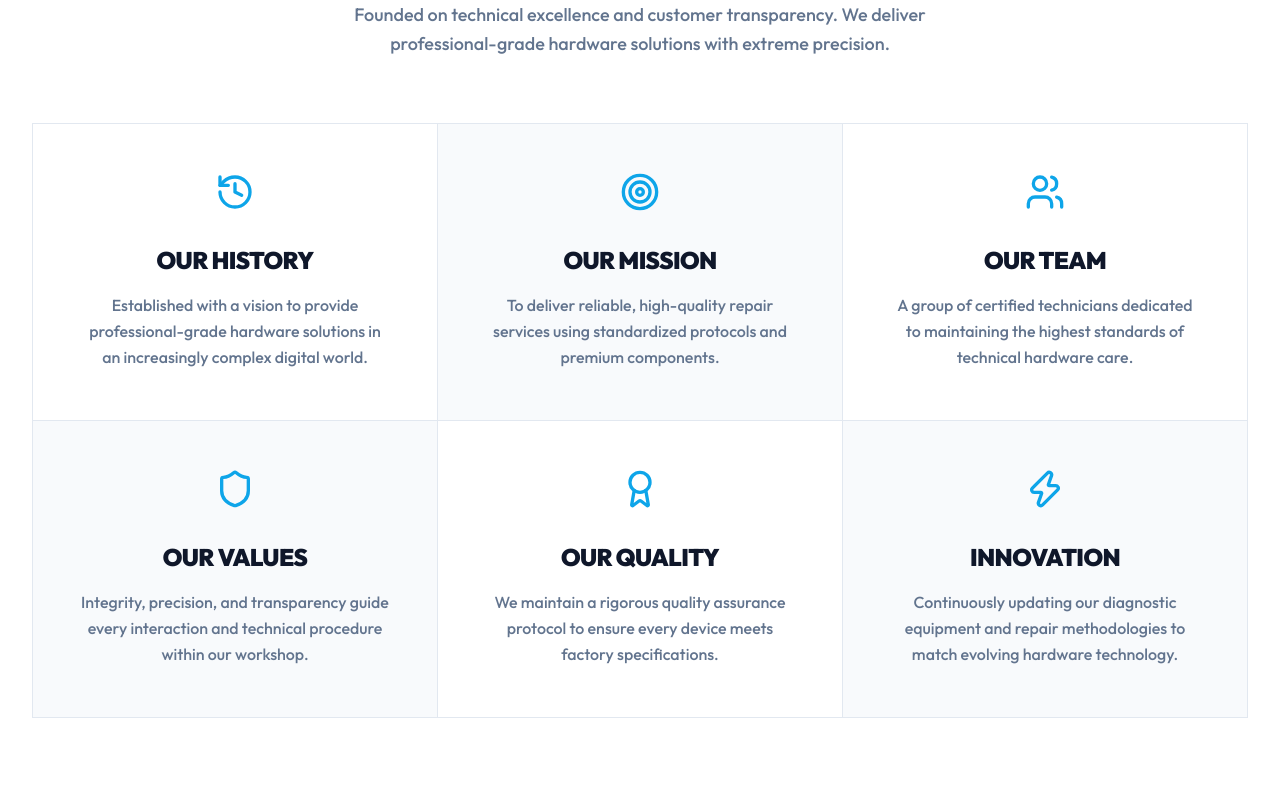
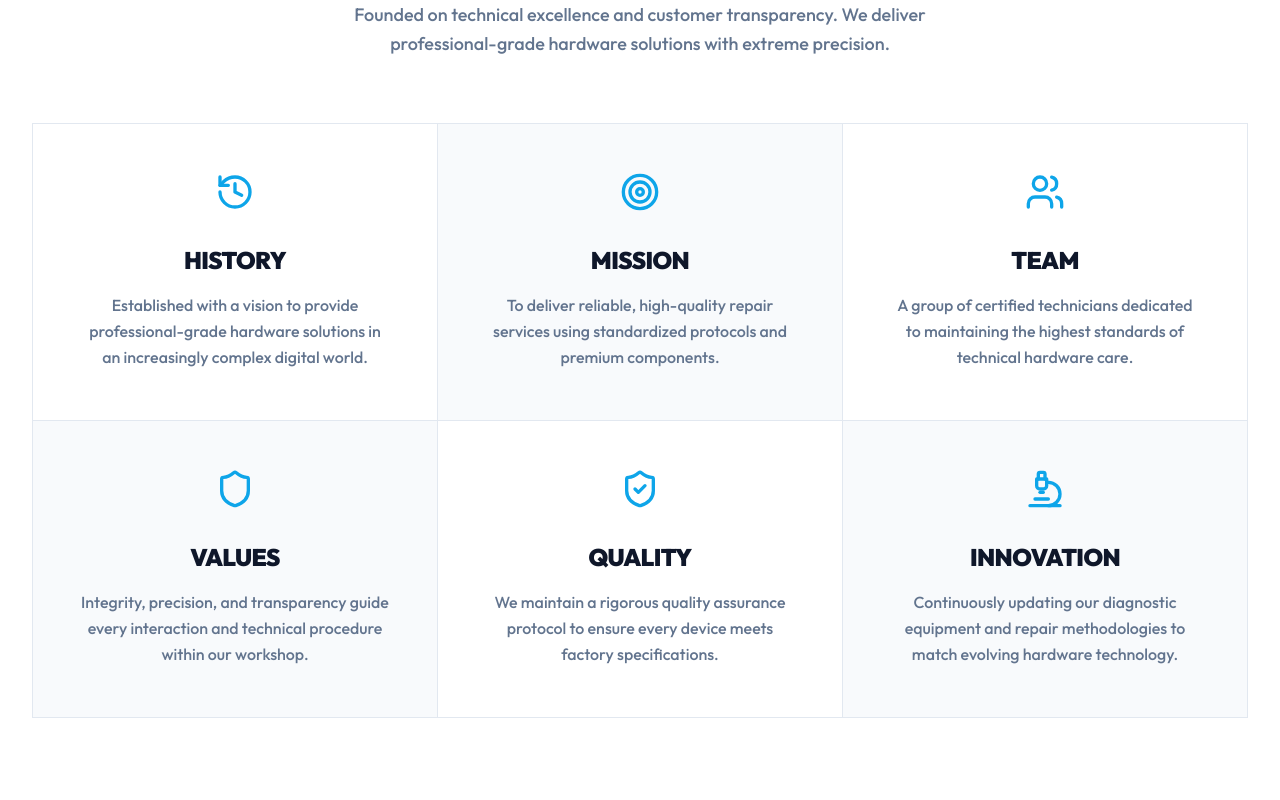
Before and after one commit to pixelwebstar/MOBWIK, a Next.js app: page /about in a window 1280 px wide. Shown: the part 1040-1840 px from the top of the page. Built offline with nearby package versions, Linux system fonts and the light colour scheme.

Commit message:
style(about): add flippable cards and fix grid heights

```diff
--- a/src/app/about/page.tsx
+++ b/src/app/about/page.tsx
@@ -1,11 +1,63 @@
+"use client";
+
 import React from "react";
 import Navbar from "@/components/Navbar";
 import Footer from "@/components/Footer";
 import PageHero from "@/components/PageHero";
-import { History, Target, Users, Shield, Award, Zap, Activity, Cpu, UserCheck, Eye, ClipboardCheck, Timer, Smartphone } from "lucide-react";
+import { History, Target, Users, Shield, Award, Zap, Activity, Cpu, UserCheck, Eye, ClipboardCheck, Timer, Smartphone, ShieldCheck, Microscope } from "lucide-react";
 
 
 export default function AboutPage() {
+  const [flippedOverview, setFlippedOverview] = React.useState<number | null>(null);
+  const [flippedStandards, setFlippedStandards] = React.useState<number | null>(null);
+
+  const overviewItems = [
+    {
+      icon: <History className="w-10 h-10" />,
+      title: "HISTORY",
+      desc: "Established with a vision to provide professional-grade hardware solutions in an increasingly complex digital world.",
+      back: "Started in 2018 with a single workbench. Now operating with advanced micro-soldering labs and 15+ certified specialists across 3 locations."
+    },
+    {
+      icon: <Target className="w-10 h-10" />,
+      title: "MISSION",
+      desc: "To deliver reliable, high-quality repair services using standardized protocols and premium components.",
+      back: "Focusing on the 3 Pillars of Restoration: Circuit Integrity, Structural Stability, and Component Longevity. We aim for zero-return quality."
+    },
+    {
+      icon: <Users className="w-10 h-10" />,
+      title: "TEAM",
+      desc: "A group of certified technicians dedicated to maintaining the highest standards of technical hardware care.",
+      back: "Our specialists hold Master Technician certifications. Regular internal training on emerging foldable and 5G technologies."
+    },
+    {
+      icon: <Shield className="w-10 h-10" />,
+      title: "VALUES",
+      desc: "Integrity, precision, and transparency guide every interaction and technical procedure within our workshop.",
+      back: "Radical Transparency: Real-time status. Engineering Precision: Micron-level accuracy. Absolute Reliability: 12-month warranty."
+    },
+    {
+      icon: <ShieldCheck className="w-10 h-10" />,
+      title: "QUALITY",
+      desc: "We maintain a rigorous quality assurance protocol to ensure every device meets factory specifications.",
+      back: "Every device undergoes a 45-point diagnostic check. We use high-precision multimeters and thermal cameras for circuit validation."
+    },
+    {
+      icon: <Microscope className="w-10 h-10" />,
+      title: "INNOVATION",
+      desc: "Continuously updating our diagnostic equipment and repair methodologies to match evolving hardware technology.",
+      back: "Investing in AI-driven diagnostic tools and state-of-the-art BGA rework stations to handle next-gen mobile architecture."
+    }
+  ];
+
+  const standardItems = [
+    { title: "Diagnostics", desc: "Standardized testing procedures to accurately identify hardware failures.", icon: <Activity className="w-10 h-10" />, back: "Advanced software diagnostics and board-level current testing ensure we find the root cause, not just the symptom." },
+    { title: "OEM Parts", desc: "We use only premium, original-spec replacement parts for maximum reliability.", icon: <Cpu className="w-10 h-10" />, back: "Every part is vetted for technical compliance with factory standards. No cheap clones, only professional-grade glass and chips." },
+    { title: "Certified Staff", desc: "Repairs performed by experienced, certified technical specialists.", icon: <UserCheck className="w-10 h-10" />, back: "Our staff undergo rigorous quarterly certification tests to stay ahead of new device releases and repair techniques." },
+    { title: "Transparency", desc: "Clear, upfront business pricing with no hidden service fees.", icon: <Eye className="w-10 h-10" />, back: "You get a detailed quote before work starts. We explain the 'why' behind every repair step for your peace of mind." },
+    { title: "Warranty", desc: "Comprehensive service guarantee backing every component we replace.", icon: <ClipboardCheck className="w-10 h-10" />, back: "Our 1-year warranty covers both parts and labor. If the component fails due to a defect, we replace it at zero cost to you." },
+    { title: "Speed", desc: "Optimized repair workflows ensuring rapid turnaround for essential devices.", icon: <Timer className="w-10 h-10" />, back: "90% of screen and battery repairs are completed in under 45 minutes while you wait in our comfortable lounge." }
+  ];
 
   return (
     <div className="flex flex-col min-h-screen">
@@ -16,12 +68,13 @@ export default function AboutPage() {
           highlight="MOBWIK."
           subtitle="A leading provider of high-precision repair services. Founded on technical excellence and customer transparency."
         />
+
         {/* Section 1: Overview */}
         <section className="py-24 bg-white border-b border-border">
           <div className="max-w-7xl mx-auto px-4 sm:px-6 lg:px-8">
             <div className="flex flex-col items-center text-center mb-16 gap-6">
               <div className="space-y-4">
-                <p className="text-4xl lg:text-6xl font-black text-secondary leading-none">COMPANY <br />OVERVIEW</p>
+                <p className="text-4xl lg:text-6xl font-black text-secondary leading-none uppercase tracking-tighter">COMPANY <br />OVERVIEW</p>
               </div>
               <p className="text-slate-500 max-w-2xl text-lg font-medium leading-relaxed">
                 Founded on technical excellence and customer transparency. We deliver professional-grade hardware solutions with extreme precision.
@@ -29,61 +82,45 @@ export default function AboutPage() {
             </div>
 
             <div className="grid md:grid-cols-2 lg:grid-cols-3 gap-[1px] bg-border border border-border overflow-hidden">
-              {[
-                {
-                  icon: <History className="w-10 h-10" />,
-                  title: "OUR HISTORY",
-                  desc: "Established with a vision to provide professional-grade hardware solutions in an increasingly complex digital world."
-                },
-                {
-                  icon: <Target className="w-10 h-10" />,
-                  title: "OUR MISSION",
-                  desc: "To deliver reliable, high-quality repair services using standardized protocols and premium components."
-                },
-                {
-                  icon: <Users className="w-10 h-10" />,
-                  title: "OUR TEAM",
-                  desc: "A group of certified technicians dedicated to maintaining the highest standards of technical hardware care."
-                },
-                {
-                  icon: <Shield className="w-10 h-10" />,
-                  title: "OUR VALUES",
-                  desc: "Integrity, precision, and transparency guide every interaction and technical procedure within our workshop."
-                },
-                {
-                  icon: <Award className="w-10 h-10" />,
-                  title: "OUR QUALITY",
-                  desc: "We maintain a rigorous quality assurance protocol to ensure every device meets factory specifications."
-                },
-                {
-                  icon: <Zap className="w-10 h-10" />,
-                  title: "INNOVATION",
-                  desc: "Continuously updating our diagnostic equipment and repair methodologies to match evolving hardware technology."
-                }
-              ].map((item, index) => (
+              {overviewItems.map((item, index) => (
                 <div
                   key={index}
-                  className={`p-12 transition-colors group relative border-border flex flex-col items-center text-center
+                  onClick={() => setFlippedOverview(flippedOverview === index ? null : index)}
+                  className={`flip-card ${flippedOverview === index ? "flipped" : ""} h-full flex flex-col`}
+                >
+                  <div className="flip-card-inner h-full flex flex-col flex-1">
+                    {/* Front */}
+                    <div className={`flip-card-front p-12 transition-colors group relative border-border flex flex-col items-center text-center h-full w-full flex-1
                       ${index % 2 === 0 ? "bg-white" : "bg-surface-2"}
-                    hover:bg-primary/5 transition-all duration-300`}
-                >
+                      hover:bg-primary/5 transition-all duration-300`}>
                       <div className="text-primary mb-8 transition-transform group-hover:scale-110">
                         {item.icon}
                       </div>
                       <h3 className="text-2xl font-black mb-4 text-secondary uppercase tracking-tight">{item.title}</h3>
                       <p className="text-slate-500 leading-relaxed font-medium min-h-[5rem]">{item.desc}</p>
                     </div>
+
+                    {/* Back */}
+                    <div className={`flip-card-back p-12 transition-colors flex flex-col items-center text-center justify-center
+                      ${index % 2 === 0 ? "bg-surface-2" : "bg-white"}`}>
+                      <h4 className="text-[10px] font-black tracking-[0.4em] text-primary uppercase mb-6">TECHNICAL INSIGHT</h4>
+                      <p className="text-sm font-bold text-secondary uppercase tracking-tight leading-relaxed">
+                        {item.back}
+                      </p>
+                    </div>
+                  </div>
+                </div>
               ))}
             </div>
           </div>
         </section>
 
-        {/* Section 2: Why Choose Us */}
+        {/* Section 2: Service Standards */}
         <section className="py-24 bg-surface-2 border-b border-border">
           <div className="max-w-7xl mx-auto px-4 sm:px-6 lg:px-8">
             <div className="flex flex-col items-center text-center mb-16 gap-6">
               <div className="space-y-4">
-                <p className="text-4xl lg:text-6xl font-black text-secondary leading-none">SERVICE <br />STANDARDS</p>
+                <p className="text-4xl lg:text-6xl font-black text-secondary leading-none uppercase tracking-tighter">SERVICE <br />STANDARDS</p>
               </div>
               <p className="text-slate-500 max-w-2xl text-lg font-medium leading-relaxed">
                 We maintain strict quality control and standardized diagnostic procedures for every repair.
@@ -91,25 +128,33 @@ export default function AboutPage() {
             </div>
 
             <div className="grid md:grid-cols-2 lg:grid-cols-3 gap-[1px] bg-border border border-border overflow-hidden">
-              {[
-                { title: "Diagnostics", desc: "Standardized testing procedures to accurately identify hardware failures.", icon: <Activity className="w-10 h-10" /> },
-                { title: "OEM Parts", desc: "We use only premium, original-spec replacement parts for maximum reliability.", icon: <Cpu className="w-10 h-10" /> },
-                { title: "Certified Staff", desc: "Repairs performed by experienced, certified technical specialists.", icon: <UserCheck className="w-10 h-10" /> },
-                { title: "Transparency", desc: "Clear, upfront business pricing with no hidden service fees.", icon: <Eye className="w-10 h-10" /> },
-                { title: "Warranty", desc: "Comprehensive service guarantee backing every component we replace.", icon: <ClipboardCheck className="w-10 h-10" /> },
-                { title: "Speed", desc: "Optimized repair workflows ensuring rapid turnaround for essential devices.", icon: <Timer className="w-10 h-10" /> }
-              ].map((item, index) => (
+              {standardItems.map((item, index) => (
                 <div
                   key={index}
-                  className={`p-12 transition-colors group relative border-border flex flex-col items-center text-center
+                  onClick={() => setFlippedStandards(flippedStandards === index ? null : index)}
+                  className={`flip-card ${flippedStandards === index ? "flipped" : ""} h-full flex flex-col`}
+                >
+                  <div className="flip-card-inner h-full flex flex-col flex-1">
+                    {/* Front */}
+                    <div className={`flip-card-front p-12 transition-colors group relative border-border flex flex-col items-center text-center h-full w-full flex-1
                         ${index % 2 === 0 ? "bg-white" : "bg-surface-2"}
-                      hover:bg-primary/5 transition-all duration-300`}
-                >
+                        hover:bg-primary/5 transition-all duration-300`}>
                       <div className="text-primary mb-8 transition-transform group-hover:scale-110">
                         {item.icon}
                       </div>
                       <h3 className="text-xl font-black mb-4 text-secondary uppercase tracking-tight">{item.title}</h3>
                       <p className="text-slate-500 leading-relaxed font-medium min-h-[4rem]">{item.desc}</p>
+                    </div>
+
+                    {/* Back */}
+                    <div className={`flip-card-back p-12 transition-colors flex flex-col items-center text-center justify-center
+                      ${index % 2 === 0 ? "bg-surface-2" : "bg-white"}`}>
+                      <h4 className="text-[10px] font-black tracking-[0.4em] text-primary uppercase mb-6">TECHNICAL DATA</h4>
+                      <p className="text-sm font-bold text-secondary uppercase tracking-tight leading-relaxed">
+                        {item.back}
+                      </p>
+                    </div>
+                  </div>
                 </div>
               ))}
             </div>
--- a/src/components/DeviceService.tsx
+++ b/src/components/DeviceService.tsx
@@ -45,11 +45,11 @@ const DeviceService = ({ background = "white" }: DeviceServiceProps) => {
             <div
               key={index}
               onClick={() => setFlippedIndex(flippedIndex === index ? null : index)}
-              className={`flip-card ${flippedIndex === index ? "flipped" : ""}`}
+              className={`flip-card ${flippedIndex === index ? "flipped" : ""} h-full flex flex-col`}
             >
-              <div className="flip-card-inner">
+              <div className="flip-card-inner h-full flex flex-col flex-1">
                 {/* Front */}
-                <div className={`flip-card-front p-12 transition-colors group relative border-border flex flex-col items-center text-center
+                <div className={`flip-card-front p-12 transition-colors group relative border-border flex flex-col items-center text-center h-full w-full flex-1
                   ${index % 2 === 0 ? "bg-white" : "bg-surface-2"}`}>
                   <div className="text-primary mb-8 transition-transform group-hover:scale-110">
                     {item.icon}
--- a/src/components/Services.tsx
+++ b/src/components/Services.tsx
@@ -66,11 +66,11 @@ const Services = () => {
             <div
               key={index}
               onClick={() => setFlippedIndex(flippedIndex === index ? null : index)}
-              className={`flip-card ${flippedIndex === index ? "flipped" : ""}`}
+              className={`flip-card ${flippedIndex === index ? "flipped" : ""} h-full flex flex-col`}
             >
-              <div className="flip-card-inner">
+              <div className="flip-card-inner h-full flex flex-col flex-1">
                 {/* Front */}
-                <div className={`flip-card-front p-12 transition-colors group relative border-border flex flex-col items-center text-center
+                <div className={`flip-card-front p-12 transition-colors group relative border-border flex flex-col items-center text-center h-full w-full flex-1
                   ${index % 2 === 0 ? "bg-white" : "bg-surface-2"}`}>
                   <div className="text-primary mb-8 transition-transform group-hover:scale-110">
                     {service.icon}
--- a/src/components/TrustSection.tsx
+++ b/src/components/TrustSection.tsx
@@ -63,11 +63,11 @@ const TrustSection = ({ background = "surface-2" }: TrustSectionProps) => {
             <div
               key={i}
               onClick={() => setFlippedIndex(flippedIndex === i ? null : i)}
-              className={`flip-card ${flippedIndex === i ? "flipped" : ""}`}
+              className={`flip-card ${flippedIndex === i ? "flipped" : ""} h-full flex flex-col`}
             >
-              <div className="flip-card-inner">
+              <div className="flip-card-inner h-full flex flex-col flex-1">
                 {/* Front */}
-                <div className="flip-card-front p-10 border border-border bg-white hover:border-primary transition-all group flex flex-col justify-between shadow-sm">
+                <div className="flip-card-front h-full w-full flex-1 p-10 border border-border bg-white hover:border-primary transition-all group flex flex-col justify-between shadow-sm">
                   <div>
                     <div className="flex text-primary mb-6 space-x-1">
                       {[...Array(review.rating)].map((_, i) => (
```
Also changed, not shown: src/components/QualityReviews.tsx (+4 -4 lines). Lines whose indentation alone changed are shown as unchanged.
